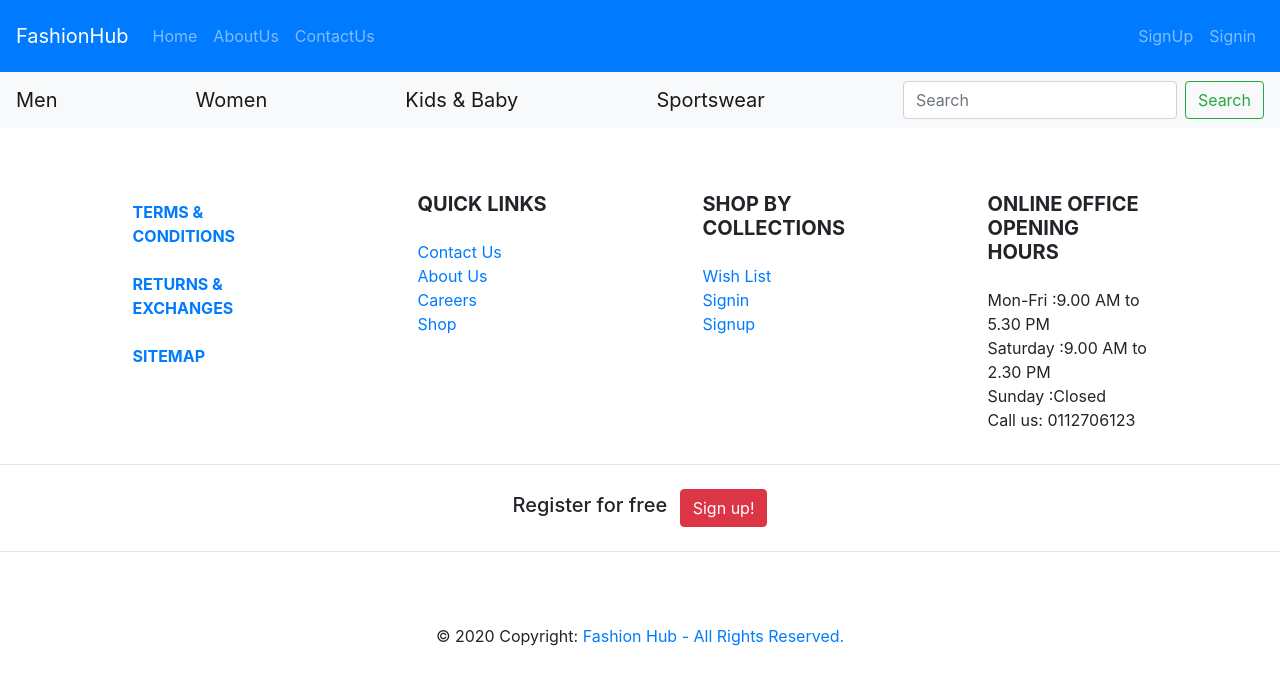
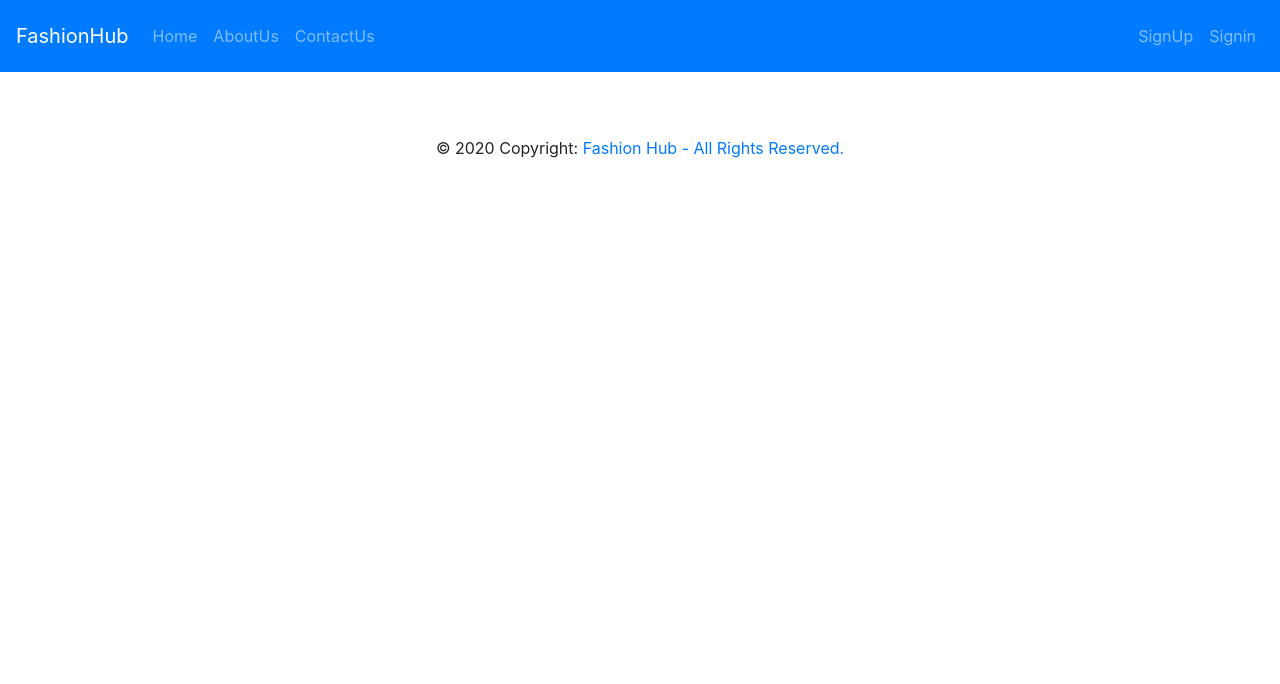
Before and after one commit to RamalSatharasinghe/FashionStore, a React (Create React App) app in the folder fstore/: page / in a window 1280 px wide. Shown: the top 684 px of the page. Built offline with nearby package versions, Linux system fonts and the light colour scheme.

Commit message:
nav and footer divided
Divided Navigation and Footer and created seperate components for proper flexibility and reusability..

```diff
--- a/fstore/public/index.html
+++ b/fstore/public/index.html
@@ -43,7 +43,7 @@
     -->
 
 
-    <footer class="page-footer font-small stylish-color-dark pt-4">
+    <!-- <footer class="page-footer font-small stylish-color-dark pt-4">
 
 
       <div class="container text-center text-md-left">
@@ -54,10 +54,10 @@
 
           <hr class="clearfix w-100 d-md-none">
 
-          <div class="col-md-2 mx-auto">
+          <div class="col-md-2 mx-auto"> -->
 
 
-<!--            <h5 class="font-weight-bold text-uppercase mt-3 mb-4">Quick Links</h5>--><br>
+           <!-- <h5 class="font-weight-bold text-uppercase mt-3 mb-4">Quick Links</h5><br>
 
             <ul class="list-unstyled">
               <li>
@@ -207,7 +207,7 @@
       </div>
 
 
-    </footer>
+    </footer> -->
   </body>
 
 
--- a/fstore/src/App.js
+++ b/fstore/src/App.js
@@ -1,91 +1,21 @@
 import React, {Component} from 'react';
 import 'bootstrap/dist/css/bootstrap.min.css';
 import {BrowserRouter as Router,Switch,Route,Link} from 'react-router-dom';
-
 import './App.css';
-
-
-
-
-
+import Nav from './components/Nav';
+import Footer from './components/Footer';
+import sample from './components/sampleClassComp'
 
 
 class App extends Component {
     render() {
         return (
-
             <Router>
-
-
-                <div  >
-
-                    <div >
-
-                    <nav className="navbar navbar-expand-lg  navbar-dark bg-primary">
-                        <Link to={''} className="navbar-brand">FashionHub</Link>
-                        <div className="collapse navbar-collapse" id="navbarSupportedContent">
-
-
-                            <ul className="navbar-nav mr-auto">
-                                <li className="nav-item">
-                                    <Link to={''} className="nav-link">Home</Link>
-
-                                </li>
-                                <li className="nav-item">
-                                    <Link to={''} className="nav-link">AboutUs</Link>
-
-                                </li>
-                                <li className="nav-item">
-                                    <Link to={''} className="nav-link">ContactUs</Link>
-
-                                </li>
-
-                            </ul>
-
-                            <span className="navbar-text"> <ul className="navbar-nav mr-auto">
-                                <li className="nav-item">
-                                    <Link to={'p'} className="nav-link">SignUp</Link>
-
-                                </li>
-
-                                <li className="nav-item">
-                                    <Link to={''} className="nav-link">Signin</Link>
-
-                                </li>
-                            </ul>
-    </span>
-                        </div></nav>
-
-                        <nav className="navbar navbar-light bg-light justify-content-between">
-                            <a href={""} className="navbar-brand">Men</a>
-                            <a href={""} className="navbar-brand">Women</a>
-                            <a href={""}  className="navbar-brand">Kids & Baby</a>
-                            <a href={""}  className="navbar-brand">Sportswear</a>
-
-
-                            <form className="form-inline">
-                                <input className="form-control mr-sm-2" type="search" placeholder="Search"
-                                       aria-label="Search"/>
-                                    <button className="btn btn-outline-success my-2 my-sm-0" type="submit">Search
-                                    </button>
-                            </form>
-                        </nav>
-
-
-                        <br/>
-
-
-
-
-
-                    </div>
-
-
-
-
-                </div>
-            </Router>
-
+           <div className="App">
+                <Nav/>
+                <Footer/>
+           </div>
+           </Router>
         );
     }
 }
--- /dev/null
+++ b/fstore/src/components/Footer.js
@@ -0,0 +1,16 @@
+import React from 'react'
+
+function Footer() {
+    return (
+        <div>
+            <footer class="page-footer font-small stylish-color-dark pt-4">
+
+            <div class="footer-copyright text-center py-3">© 2020 Copyright:
+            <a href="https://mdbootstrap.com/">  Fashion Hub - All Rights Reserved.</a>
+             </div>
+            </footer>
+        </div>
+    )
+}
+
+export default Footer
--- /dev/null
+++ b/fstore/src/components/Nav.js
@@ -0,0 +1,68 @@
+import React from 'react'
+import 'bootstrap/dist/css/bootstrap.min.css';
+import {BrowserRouter as Router,Switch,Route,Link} from 'react-router-dom';
+
+function Nav() {
+    return (
+        <Router>
+<div  >
+
+<div >
+
+<nav className="navbar navbar-expand-lg  navbar-dark bg-primary">
+    <Link to={''} className="navbar-brand">FashionHub</Link>
+    <div className="collapse navbar-collapse" id="navbarSupportedContent">
+
+
+        <ul className="navbar-nav mr-auto">
+            <li className="nav-item">
+                <Link to={''} className="nav-link">Home</Link>
+
+            </li>
+            <li className="nav-item">
+                <Link to={''} className="nav-link">AboutUs</Link>
+
+            </li>
+            <li className="nav-item">
+                <Link to={''} className="nav-link">ContactUs</Link>
+
+            </li>
+
+        </ul>
+
+        <span className="navbar-text"> <ul className="navbar-nav mr-auto">
+            <li className="nav-item">
+                <Link to={'p'} className="nav-link">SignUp</Link>
+
+            </li>
+
+            <li className="nav-item">
+                <Link to={{pathname : '/signin' }} className="nav-link">Signin</Link>
+
+            </li>
+        </ul>
+</span>
+    </div></nav>
+
+    {/* <nav className="navbar navbar-light bg-light justify-content-between">
+        <a href={""} className="navbar-brand">Men</a>
+        <a href={""} className="navbar-brand">Women</a>
+        <a href={""}  className="navbar-brand">Kids & Baby</a>
+        <a href={""}  className="navbar-brand">Sportswear</a>
+
+
+        <form className="form-inline">
+            <input className="form-control mr-sm-2" type="search" placeholder="Search"
+                   aria-label="Search"/>
+                <button className="btn btn-outline-success my-2 my-sm-0" type="submit">Search
+                </button>
+        </form>
+    </nav> */}
+    <br/>
+     </div>
+     </div>
+        </Router>
+    )
+}
+
+export default Nav
```
